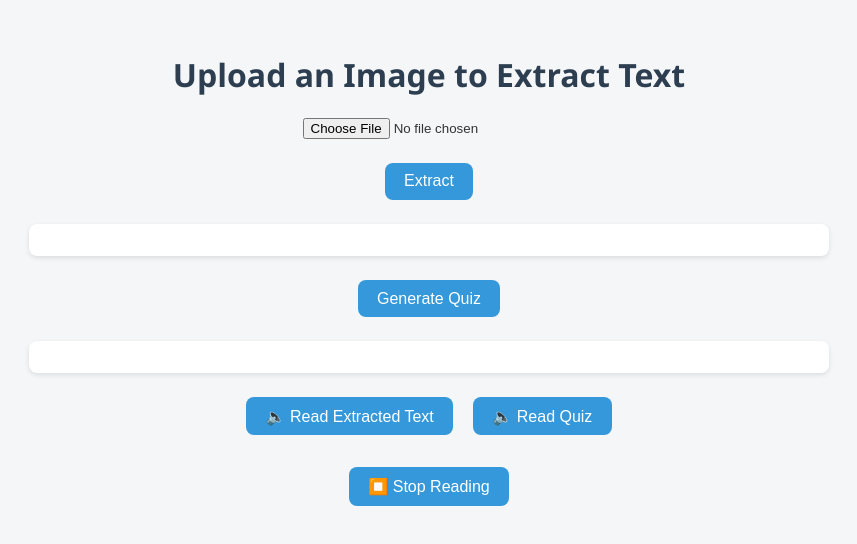
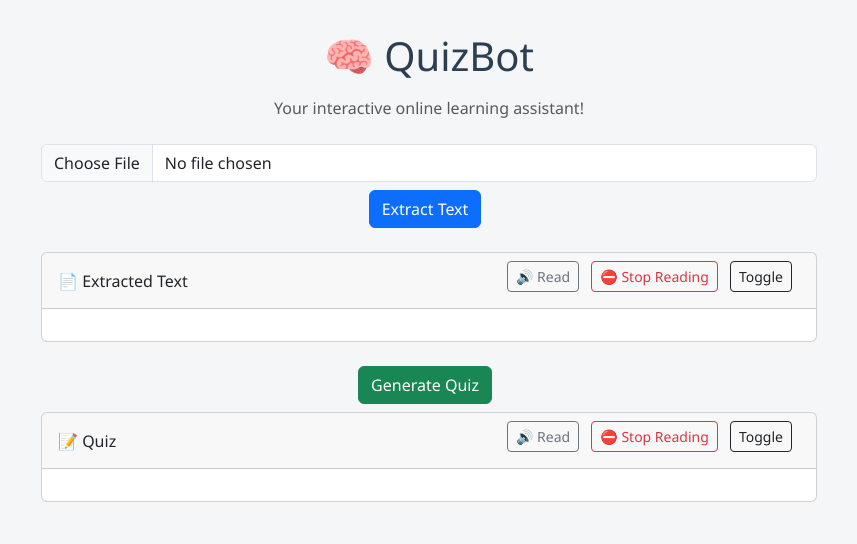
Before and after one commit to StevenC08/QuizBot, a plain HTML site: page index.html in a window 1280 px wide. Shown: the whole page, without its empty margins (211-1068 px from the left). Drawn offline with nearby package versions, Linux system fonts and the light colour scheme; files whose address does not match are found by name.

Commit message:
Update index.html

```diff
--- a/index.html
+++ b/index.html
@@ -1,77 +1,88 @@
 <!DOCTYPE html>
-<html>
+<html lang="en">
 <head>
+    <meta charset="UTF-8">
     <title>QuizBot</title>
+    <link href="https://cdn.jsdelivr.net/npm/bootstrap@5.3.0/dist/css/bootstrap.min.css" rel="stylesheet">
     <style>
         body {
+            background-color: #f4f6f8;
+            padding: 2rem;
             font-family: 'Segoe UI', Tahoma, Geneva, Verdana, sans-serif;
-            background: #f4f6f8;
-            color: #333;
-            padding: 2rem;
+        }
+
+        .container {
             max-width: 800px;
             margin: auto;
         }
 
         h1 {
-            text-align: center;
             color: #2c3e50;
+            margin-bottom: 1rem;
         }
 
-        input[type="file"] {
-            display: block;
-            margin: 1rem auto;
+        .card {
+            margin-bottom: 1.5rem;
         }
 
         button {
-            background-color: #3498db;
-            color: white;
-            border: none;
-            padding: 0.6rem 1.2rem;
-            margin: 0.5rem;
-            border-radius: 8px;
-            cursor: pointer;
-            font-size: 1rem;
-            transition: background-color 0.2s ease;
+            margin-right: 0.5rem;
+            margin-bottom: 0.5rem;
         }
 
-        button:hover {
-            background-color: #2980b9;
-        }
-
-        #outputText, #quizContainer {
-            background: white;
-            padding: 1rem;
-            border-radius: 8px;
-            box-shadow: 0 2px 5px rgba(0,0,0,0.1);
-            margin: 1rem 0;
+        .collapse {
             white-space: pre-wrap;
-        }
-
-        .button-row {
-            text-align: center;
-            margin-top: 1rem;
         }
     </style>
 </head>
 <body>
-    <h1>Upload an Image to Extract Text</h1>
-    <input type="file" id="imageInput">
-    <div class = "button-row">
-        <button onclick="uploadImage()">Extract</button>
-    </div>
-    <pre id="outputText"></pre>
-    <div class = "button-row">
-        <button onclick="generateQuiz()">Generate Quiz</button>
-    </div>
-    <div id="quizContainer"></div>
-    <div class = "button-row">
-        <button onclick="readText('outputText')">🔈 Read Extracted Text</button>
-        <button onclick="readText('quizContainer')">🔈 Read Quiz</button>
-    </div>
-    <div class="button-row">
-        <button onclick="speechSynthesis.cancel()">⏹️ Stop Reading</button>
+    <div class="container">
+        <!-- Header -->
+        <header class="text-center mb-4">
+            <h1>🧠 QuizBot</h1>
+            <p class="text-muted">Your interactive online learning assistant!</p>
+        </header>
+
+        <!-- Upload -->
+        <div class="mb-3 text-center">
+            <input type="file" id="imageInput" class="form-control">
+            <button onclick="extractText()" class="btn btn-primary mt-2">Extract Text</button>
+        </div>
+
+        <!-- OCR Output -->
+        <div class="card">
+            <div class="card-header d-flex justify-content-between align-items-center">
+                <span>📄 Extracted Text</span>
+                <div>
+                    <button class="btn btn-sm btn-outline-secondary" onclick="readText('outputText')">🔊 Read</button>
+                    <button onclick="stopReading()" class="btn btn-sm btn btn-outline-danger">⛔ Stop Reading</button>
+                    <button class="btn btn-sm btn-outline-dark" data-bs-toggle="collapse" data-bs-target="#outputText">Toggle</button>
+                </div>
+            </div>
+            <div id="outputText" class="card-body collapse show"></div>
+        </div>
+
+        <!-- Generate Quiz -->
+        <div class="text-center">
+            <button onclick="generateQuiz()" class="btn btn-success">Generate Quiz</button>
+        </div>
+
+        <!-- Quiz Output -->
+        <div class="card">
+            <div class="card-header d-flex justify-content-between align-items-center">
+                <span>📝 Quiz</span>
+                <div>
+                    <button class="btn btn-sm btn-outline-secondary" onclick="readText('quizContainer')">🔊 Read</button>
+                    <button onclick="stopReading()" class="btn btn-sm btn btn-outline-danger">⛔ Stop Reading</button>
+                    <button class="btn btn-sm btn-outline-dark" data-bs-toggle="collapse" data-bs-target="#quizContainer">Toggle</button>
+                </div>
+            </div>
+            <div id="quizContainer" class="card-body collapse show"></div>
+        </div>
     </div>
 
+    <!-- Bootstrap & script -->
+    <script src="https://cdn.jsdelivr.net/npm/bootstrap@5.3.0/dist/js/bootstrap.bundle.min.js"></script>
     <script src="/static/script.js"></script>
 </body>
 </html>
```
